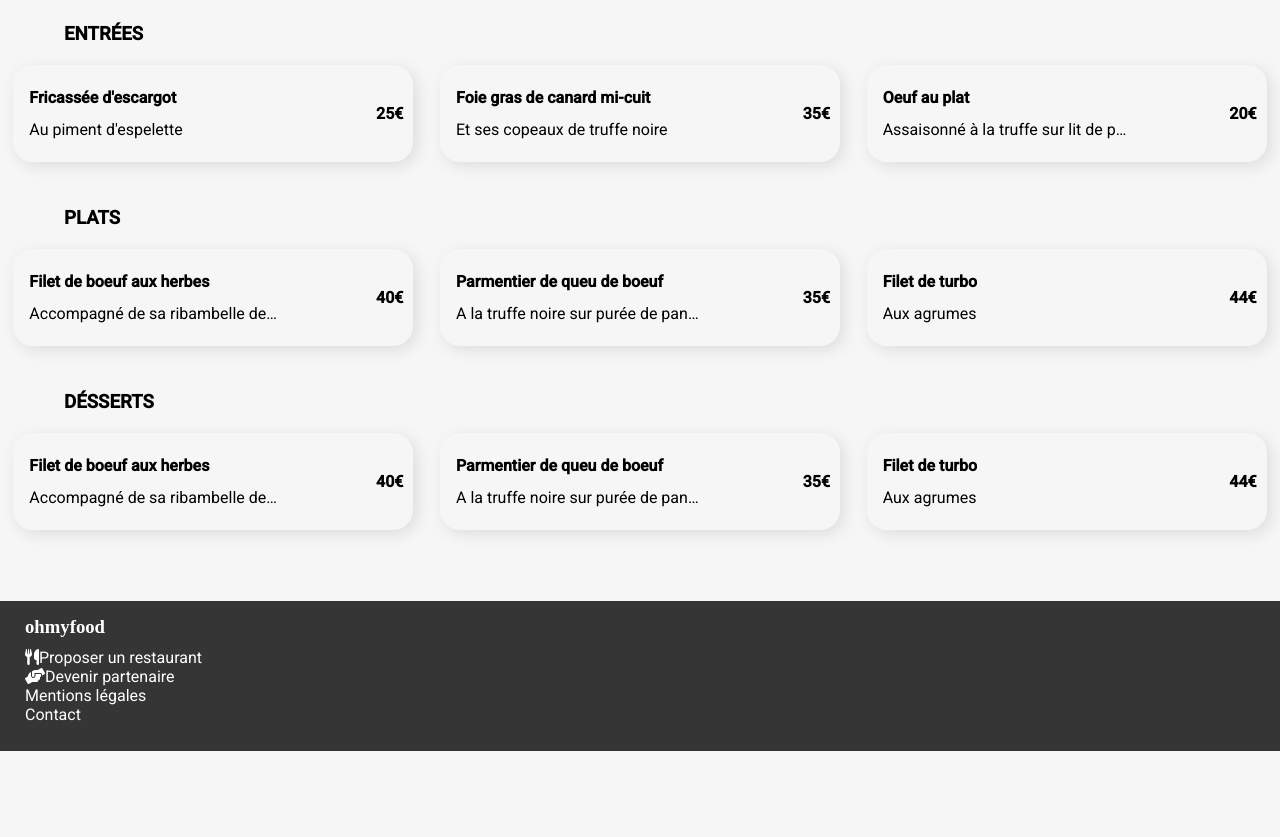
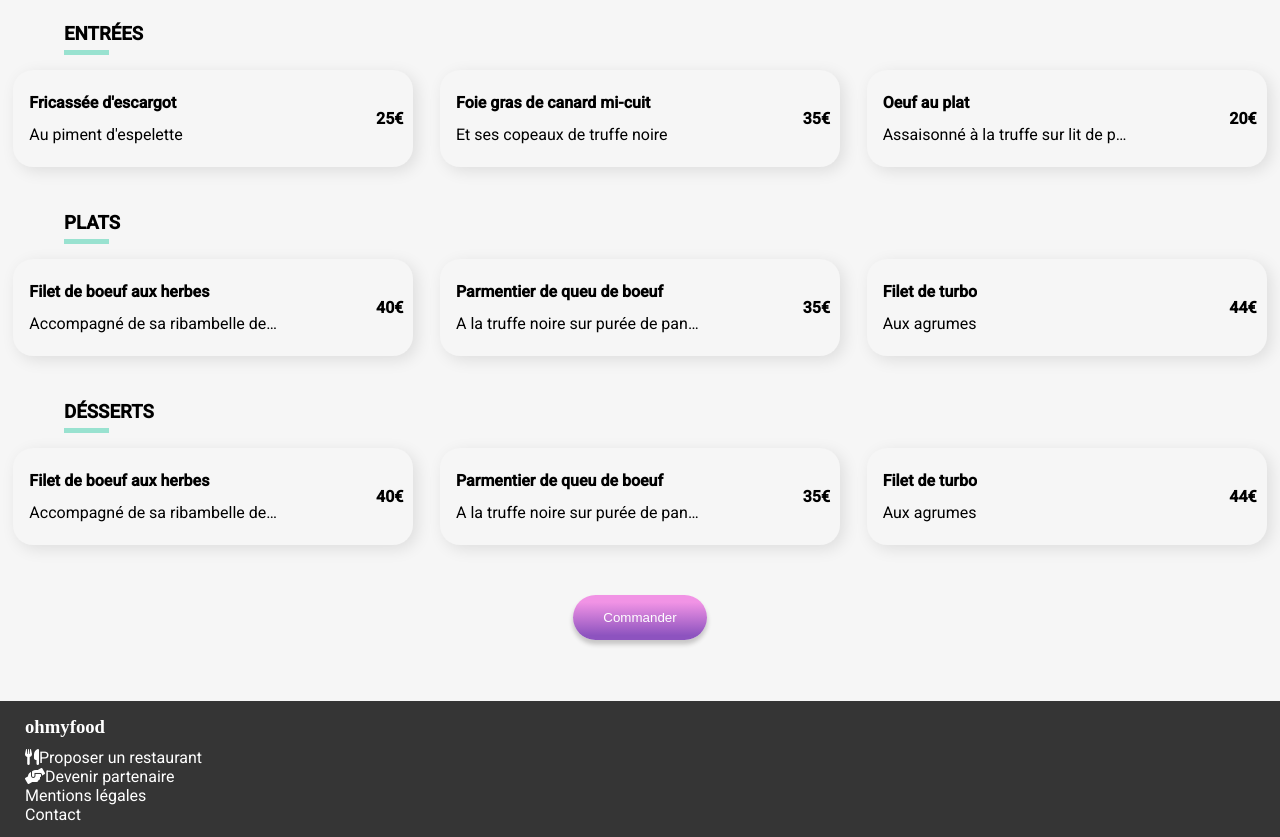
Before and after one commit to SIDIKEY/ohmyfoodproject3, a website: page pages/restaurant_1.html in a window 1280 px wide. Shown: the part 366-1203 px from the top of the page. Before the commit the page ends 1117 px from the top, so only its background shows below. Drawn offline with Linux system fonts and the light colour scheme; a web font is replaced by a local one.

Commit message:
last details resto 1

```diff
--- a/pages/restaurant_1.html
+++ b/pages/restaurant_1.html
@@ -25,6 +25,7 @@
                 </div>
             </div>
             <h3>ENTRÉES</h3>
+            <div class="span"></div>
             <div class="starters">
                 <div class="f_widget">
                   <div class="menu_contents_description">
@@ -34,7 +35,7 @@
                   <div class="m_price">25€</div>
                   <div class="m_price_slide">
                     <div class="m_price_rotate">
-                      <i class="fa-check fas menuItem__icon" aria-hidden="true"></i>
+                      <i class="fa-check fas" aria-hidden="true"></i>
                     </div>
                   </div>
                 </div>
@@ -65,6 +66,7 @@
             </div>
 
             <h3>PLATS</h3>
+            <div class="span"></div>
             <div class="main_course">
             <div class="f_widget">
               <div class="menu_contents_description">
@@ -105,6 +107,7 @@
             </div>
 
             <h3>DÉSSERTS</h3>
+            <div class="span"></div>
             <div class="main_course">
               <div class="f_widget">
                 <div class="menu_contents_description">
@@ -143,6 +146,9 @@
                 </div>
               </div>
               </div>
+              <div class="order_menu">
+                <button class="order">Commander</button>
+              </div>
 
         </section>
       </main>
--- a/sass/pages/all_restaurants.scss
+++ b/sass/pages/all_restaurants.scss
@@ -14,7 +14,7 @@ body{
 @media screen and (min-width:801px){
 
 .menus{
-    height: 600px;
+    height: 700px;
     border-radius: 50px 50px 0 0;
     background-color: #f6f6f6;;
     position: relative;
@@ -65,6 +65,14 @@ body{
         padding-top: 10px;
         padding-bottom: 5px;
     }
+    .span{
+        width: 45px;
+        height: 5px;
+        background-color: #99e2d0;
+        margin-left: 5%;
+
+    }
+
     .starters{
         display: flex;
         justify-content: space-around;
@@ -338,8 +346,27 @@ body{
                 }
             }
         }
+        .order_menu{
+            width: 100%;
+            border: 0px solid red;
 
-
+            display: flex;
+            justify-content: center;
+            & button{
+                @include boxe-shadow;
+                background: linear-gradient(180deg, rgba(241,147,229,1) 16%, rgba(141,83,191,1) 90%);
+                border-radius:28px;
+                border: none;
+                display:inline-block;
+                color: #FFFF;
+                padding:15px 30px;
+                margin-top: 15px;
+                cursor: pointer;
+            }
+            & button:hover{
+                transform: scale(1.02);
+                opacity: 0.9;
+            }
+        }
     }
-
 }
```
Also changed, not shown: style.css, 1 other file.
